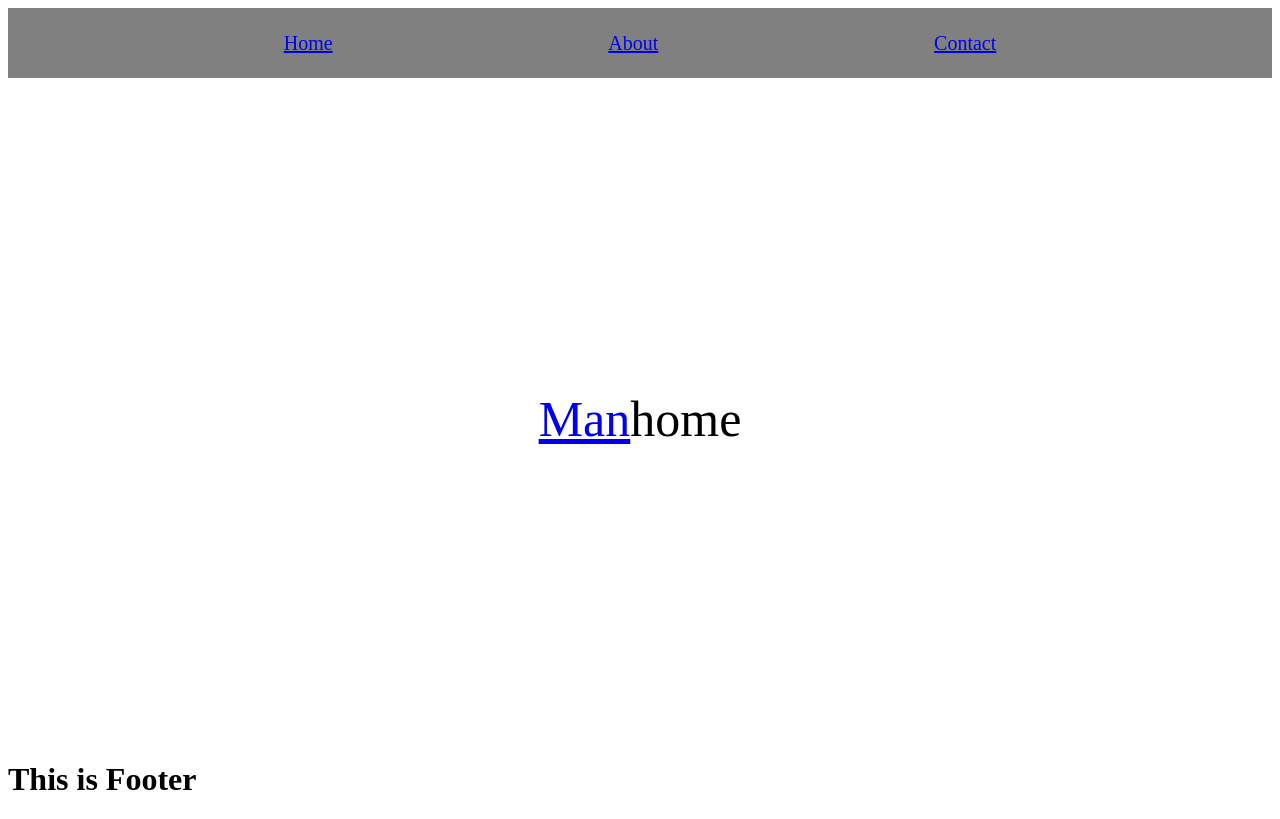
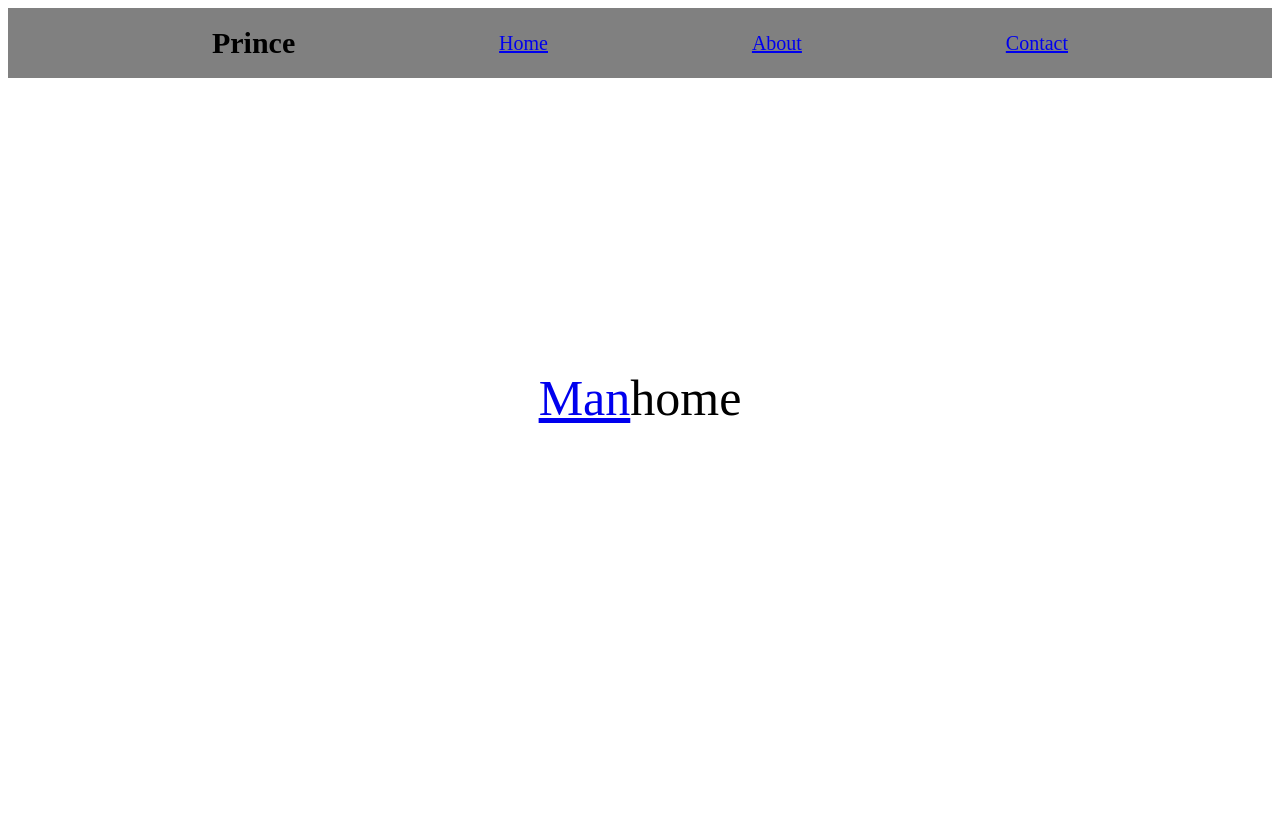
Before and after one commit to Prince1304/ReacteJS, a React (Vite) app in the folder Profile-app/: page / in a window 1280 px wide. Built offline with nearby package versions, Linux system fonts and the light colour scheme.

Commit message:
Context API 3 step Code

```diff
--- a/Profile-app/src/App.jsx
+++ b/Profile-app/src/App.jsx
@@ -5,23 +5,22 @@ import Navbar from './component/Navbar';
 import NF from './component/404';
 import Contact from './component/contact';
 import { Route, Routes } from 'react-router-dom';
+import { createContext } from 'react';
 
+
+export const MyContext = createContext();
 const App = () => {
+  const data = 'Prince';
   return (
-    <>
+    <MyContext.Provider value={data}>
       <Navbar />
       <div className="body">
-      <h1></h1>
         <Routes>
           <Route path='/' element={<Home />}/>
-      <Route path='/abt' element={<About />}/>
-      <Route path='/cnt' element={<Contact />}/>
-      <Route path='*' element={<NF />}/>
         </Routes>
       </div>
-    <h1>This is Footer</h1>
-    </>
-  )
+    </MyContext.Provider>
+  );
 }
 
 export default App
--- a/Profile-app/src/component/Navbar.jsx
+++ b/Profile-app/src/component/Navbar.jsx
@@ -1,17 +1,16 @@
-import React, { createContext } from 'react'
+import React, { useContext } from 'react';
 import { Link } from 'react-router-dom'
-
-const Context = createContext()
+import { MyContext } from '../App';
 
 const Navbar = () => {
+  const contextData = useContext(MyContext);
   return (
-    <Context.Provider value='Prince'>
     <div id='nav'>
+      <h2>{contextData}</h2>
         <Link to='/'>Home</Link>
         <Link to='/abt'>About</Link>
         <Link to='/cnt'>Contact</Link>
     </div>
-    </Context.Provider>
   )
 }
 
```
Lines whose indentation alone changed are shown as unchanged.
